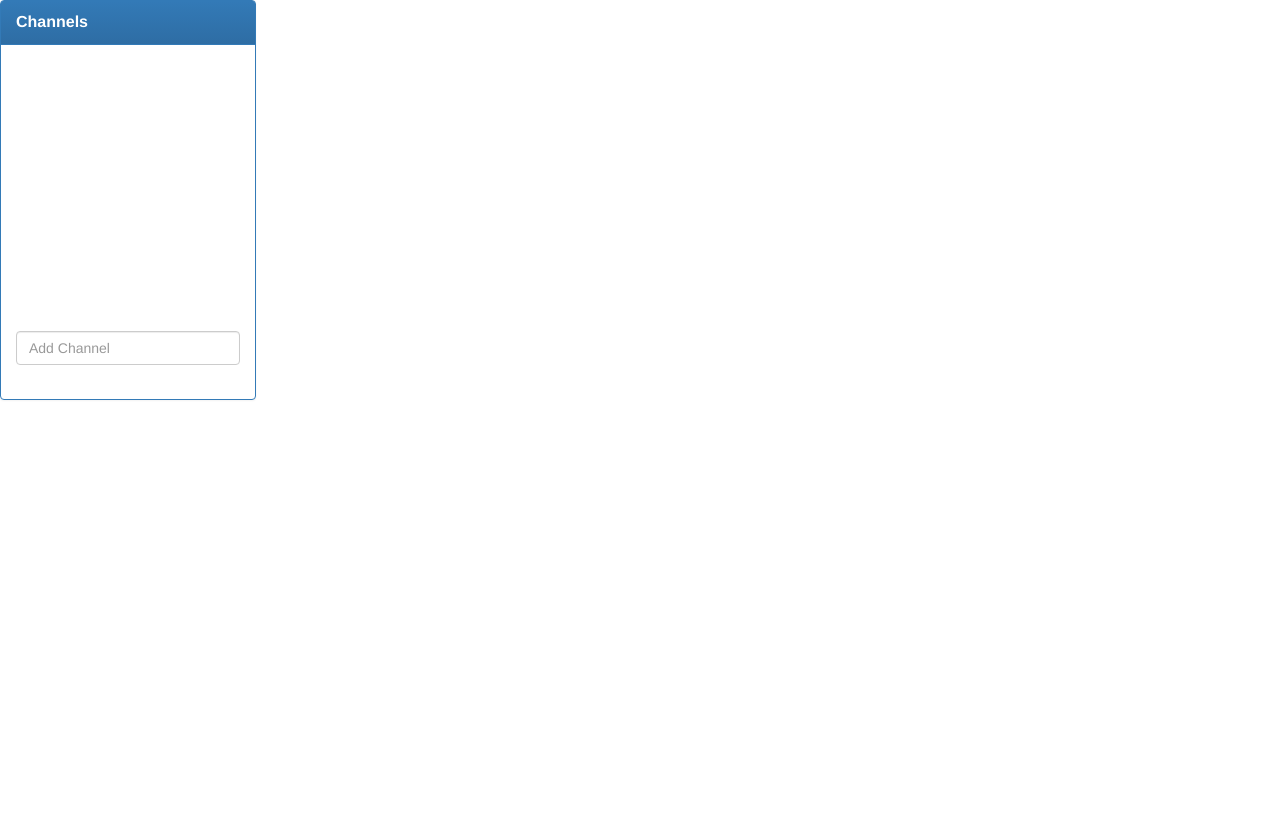
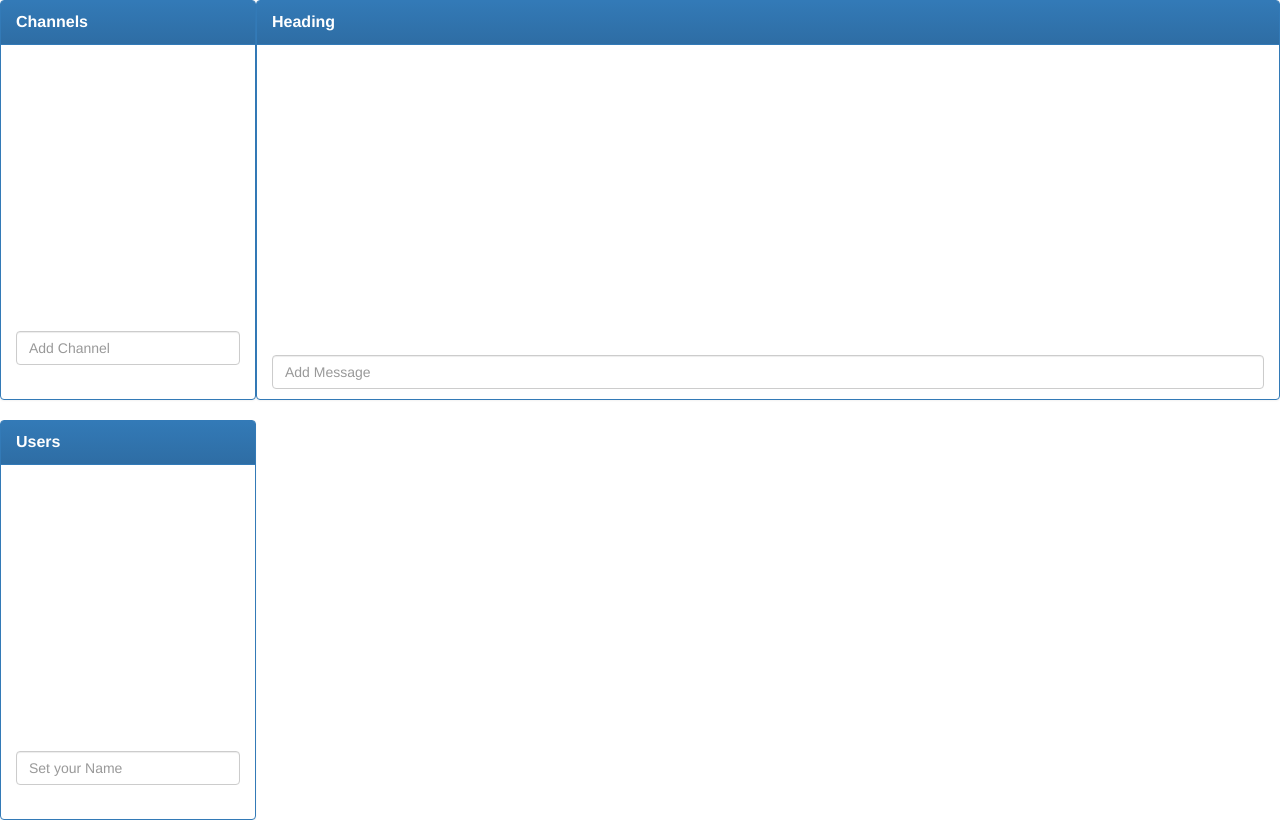
Before and after one commit to hemmoi/rtsupport, a React (Create React App) app: page / in a window 1280 px wide. Built offline with nearby package versions, Linux system fonts and the light colour scheme.

Commit message:
users and messages section added

```diff
--- a/src/App.js
+++ b/src/App.js
@@ -1,19 +1,33 @@
 import React, {Component} from 'react';
 import './App.css';
 import ChannelSection from './components/channels/ChannelSection';
+import UserSection from './components/users/UserSection';
+import MessageSection from './components/messages/MessageSection';
 
 class App extends Component {
   constructor(props) {
     super(props);
     this.state = {
       channels: [],
-      activeChannel: {}
+      activeChannel: {},
+      messages: [],
+      users: [],
+      activeUser: {}
     }
     this.addChannel = this
       .addChannel
       .bind(this);
     this.setChannel = this
       .setChannel
+      .bind(this);
+    this.addMessage = this
+      .addMessage
+      .bind(this);
+    this.addUser = this
+      .addUser
+      .bind(this);
+    this.setUser = this
+      .setUser
       .bind(this);
   }
 
@@ -26,7 +40,23 @@ class App extends Component {
   setChannel(activeChannel) {
     this.setState({activeChannel})
   }
-s
+
+  addMessage(content) {
+    const {messages} = this.state;
+    messages.push({id: messages.length, content});
+    this.setState({messages});
+  }
+
+  addUser(name) {
+    const {users} = this.state;
+    users.push({id: users.length, name});
+    this.setState({users});
+  }
+
+  setUser(activeUser) {
+    this.setState({activeUser})
+  }
+
   render() {
     return (
       <div className='app'>
@@ -35,6 +65,10 @@ s
             {...this.state}
             addChannel={this.addChannel}
             setChannel={this.setChannel}/>
+          <UserSection {...this.state} addUser={this.addUser} setUser={this.setUser}/>
+        </div>
+        <div className='messages-container'>
+          <MessageSection {...this.state} addMessage={this.addMessage}/>
         </div>
       </div>
     );
--- /dev/null
+++ b/src/components/messages/Message.js
@@ -0,0 +1,21 @@
+import React, {Component} from 'react';
+import PropTypes from 'prop-types';
+
+class Message extends Component {
+
+    render() {
+        const {message} = this.props;
+        return (
+            <li >
+                {message.content}
+            </li>
+        )
+
+    }
+}
+
+Message.propTypes = {
+    message: PropTypes.object.isRequired
+}
+
+export default Message
--- /dev/null
+++ b/src/components/messages/MessageForm.js
@@ -0,0 +1,37 @@
+import React, {Component} from 'react';
+import PropTypes from 'prop-types';
+
+class MessageForm extends Component {
+    onSubmit(e) {
+        e.preventDefault();
+        const node = this.refs.message;
+        const message = node.value;
+        this
+            .props
+            .addMessage(message);
+        node.value = '';
+    }
+
+    render() {
+        return (
+            <form onSubmit={this
+                .onSubmit
+                .bind(this)}>
+                <div className='form-group'>
+                    <input
+                        className='form-control'
+                        placeholder='Add Message'
+                        type="text"
+                        ref="message"/>
+                </div>
+            </form>
+        )
+
+    }
+}
+
+MessageForm.propTypes = {
+    addMessage: PropTypes.func.isRequired
+}
+
+export default MessageForm
--- /dev/null
+++ b/src/components/messages/MessageSection.js
@@ -0,0 +1,28 @@
+import React, {Component} from 'react';
+import MessageForm from './MessageForm';
+import MessagesList from './MessagesList';
+import PropTypes from 'prop-types';
+
+class MessagesSection extends Component {
+    render() {
+        return (
+            <div className='support panel panel-primary'>
+                <div className='panel-heading'>
+                    <strong>Heading</strong>
+                </div>
+                <div className='panel-body messages'>
+                    <MessagesList {...this.props}/>
+                    <MessageForm {...this.props}/>
+                </div>
+
+            </div>
+        )
+    }
+}
+
+MessagesSection.propTypes = {
+    addMessage: PropTypes.func.isRequired,
+    messages: PropTypes.array.isRequired,
+}
+
+export default MessagesSection
--- /dev/null
+++ b/src/components/messages/MessagesList.js
@@ -0,0 +1,24 @@
+import React, {Component} from 'react';
+import Message from './Message';
+import PropTypes from 'prop-types';
+
+class MessageList extends Component {
+    render() {
+        return (
+            <ul>
+                {this
+                    .props
+                    .messages
+                    .map(msg => {
+                        return <Message message={msg} key={msg.id} {...this.props}></Message>
+                    })}
+            </ul>
+        )
+    }
+}
+
+MessageList.propTypes = {
+    messages: PropTypes.array.isRequired
+}
+
+export default MessageList
--- /dev/null
+++ b/src/components/users/User.js
@@ -0,0 +1,33 @@
+import React, {Component} from 'react';
+import PropTypes from 'prop-types';
+
+class User extends Component {
+    onClick(e) {
+        e.preventDefault();
+        const {user, setUser} = this.props;
+        setUser(user);
+    }
+
+    render() {
+        const {user, activeUser} = this.props;
+        const active = user === activeUser ? 'active' : '';
+        return (
+            <li className={active}>
+                <a onClick={this
+                    .onClick
+                    .bind(this)}>
+                    {user.name}
+                </a>
+            </li>
+        )
+
+    }
+}
+
+User.propTypes = {
+    user: PropTypes.object.isRequired,
+    setUser: PropTypes.func.isRequired,
+    activeUser: PropTypes.object.isRequired
+}
+
+export default User
--- /dev/null
+++ b/src/components/users/UserForm.js
@@ -0,0 +1,37 @@
+import React, {Component} from 'react';
+import PropTypes from 'prop-types';
+
+class UserForm extends Component {
+    onSubmit(e) {
+        e.preventDefault();
+        const node = this.refs.user;
+        const userName = node.value;
+        this
+            .props
+            .addUser(userName);
+        node.value = '';
+    }
+
+    render() {
+        return (
+            <form onSubmit={this
+                .onSubmit
+                .bind(this)}>
+                <div className='form-group'>
+                    <input
+                        className='form-control'
+                        placeholder='Set your Name'
+                        type="text"
+                        ref="user"/>
+                </div>
+            </form>
+        )
+
+    }
+}
+
+UserForm.propTypes = {
+    addUser: PropTypes.func.isRequired
+}
+
+export default UserForm
--- /dev/null
+++ b/src/components/users/UserList.js
@@ -0,0 +1,26 @@
+import React, {Component} from 'react';
+import User from './User';
+import PropTypes from 'prop-types';
+
+class UserList extends Component {
+    render() {
+        return (
+            <ul>
+                {this
+                    .props
+                    .users
+                    .map(usr => {
+                        return <User user={usr} key={usr.id} {...this.props}></User>
+                    })}
+            </ul>
+        )
+    }
+}
+
+UserList.propTypes = {
+    users: PropTypes.array.isRequired,
+    setUser: PropTypes.func.isRequired,
+    activeUser: PropTypes.object.isRequired
+}
+
+export default UserList
--- /dev/null
+++ b/src/components/users/UserSection.js
@@ -0,0 +1,30 @@
+import React, {Component} from 'react';
+import PropTypes from 'prop-types';
+import UserForm from './UserForm';
+import UserList from './UserList';
+
+class UserSection extends Component {
+    render() {
+        return (
+            <div className='support panel panel-primary'>
+                <div className='panel-heading'>
+                    <strong>Users</strong>
+                </div>
+                <div className='panel-body channels'>
+                    <UserList {...this.props}/>
+                    <UserForm {...this.props}/>
+                </div>
+
+            </div>
+        )
+    }
+}
+
+UserSection.propTypes = {
+    addUser: PropTypes.func.isRequired,
+    users: PropTypes.array.isRequired,
+    setUser: PropTypes.func.isRequired,
+    activeUser: PropTypes.object.isRequired
+}
+
+export default UserSection
```
